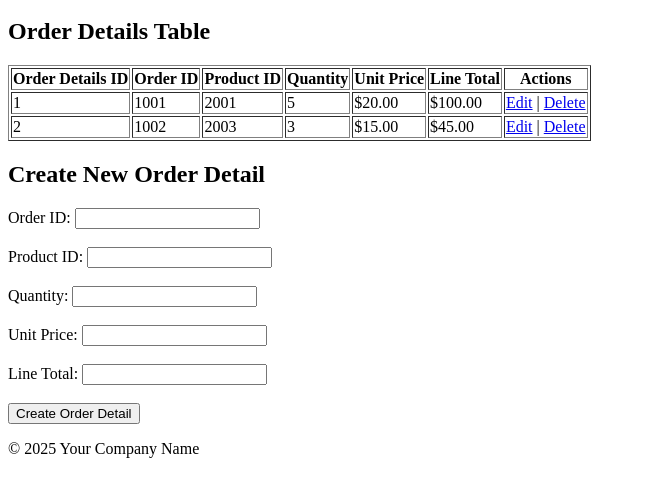
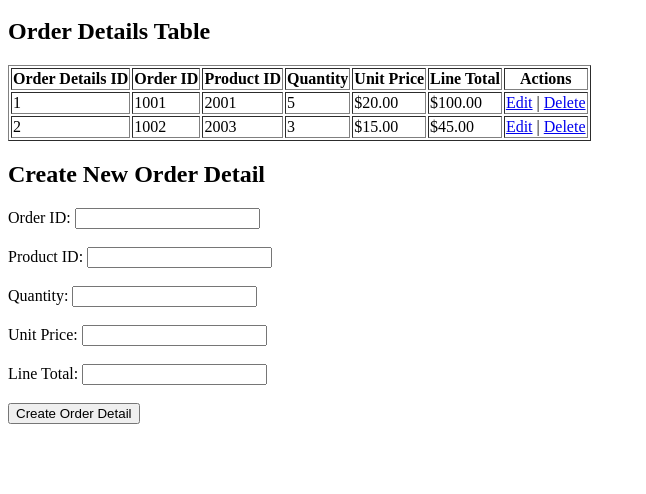
Before and after one commit to RebelRhiannon/HTML-Step-3, a plain HTML site: page order_details.html in a window 1280 px wide. Shown: the part 100-594 px from the top of the page, without its empty margins (0-646 px from the left). Drawn offline with Linux system fonts and the light colour scheme.

Commit message:
removed footer on order details

```diff
--- a/order_details.html
+++ b/order_details.html
@@ -91,10 +91,6 @@
         </form>
     </section>
 
-    <footer>
-        <p>&copy; 2025 Your Company Name</p>
-    </footer>
-
     <script>
         // JavaScript to calculate line total dynamically based on quantity and unit price
         document.getElementById('quantity').addEventListener('input', updateLineTotal);
```
